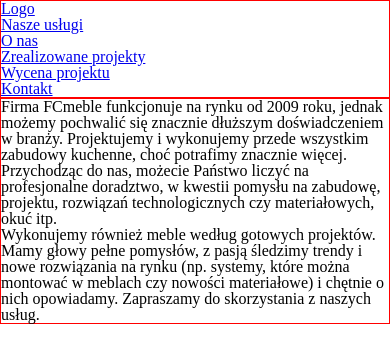
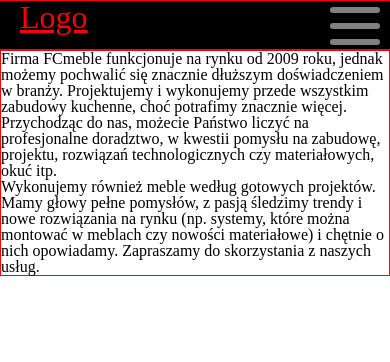
Before and after one commit to kostyrko/flacky-meble, a React (Create React App) app: page /onas in a window 390 px wide. Shown: the top 362 px of the page. Built offline with nearby package versions, Linux system fonts and the light colour scheme.

Commit message:
nav basic functionality

```diff
--- a/src/components/Nav.js
+++ b/src/components/Nav.js
@@ -6,34 +6,44 @@ import { withRouter } from "react-router";
 
 const Nav = ({location}) => {
 
-  console.log(location);
+  // console.log(location);
   return (
-    <div className={location.pathname==='/' ? "home": 'main-nav'}>
+    <nav className={location.pathname==='/' ? "home": 'main-nav'}>
       <div className="container">
+        <div className="logo-container">
           <h1 className="logo">
-        {/* <a href="/">Flacky <span>Combination</span></a> */}
             <NavLink exact to='/'>Logo</NavLink>
           </h1>
+        </div>
 
-      <ul className="nav">
-        <li className="nav_link services">
+        <input type="checkbox" name="hamburger-btn" id="toggle"/>
+        <label className="toggle" htmlFor="toggle">
+          <div className="menu-btn">
+            <div className="menu-btn__burger"></div>
+          </div>
+        </label>
+
+
+        <ul className="menu hamburger-nav">
+          <li className="nav-item services">
             <NavLink exact to='/uslugi'>Nasze usługi</NavLink>
           </li>
-        <li className="nav_link about">
+          <li className="nav-item about">
             <NavLink exact to='/onas'>O nas</NavLink>
           </li>
-        <li className="nav_link portfolio">
+          <li className="nav-item portfolio">
             <NavLink exact to='/projekty'>Zrealizowane projekty</NavLink>
           </li>
-        <li className="nav_link calculator">
+          <li className="nav-item calculator">
             <NavLink exact to='/kalkulator'>Wycena projektu</NavLink>
           </li>
-        <li className="nav_link contact">
+          <li className="nav-item contact">
             <NavLink exact to='/kontakt'>Kontakt</NavLink>
           </li>
         </ul>
       </div>
-    </div>
+    </nav>
   );
 }
+
 export const NavWithRouter = withRouter(Nav);
--- a/src/styles/_base.scss
+++ b/src/styles/_base.scss
@@ -1,3 +1,4 @@
 .container {
   border: 1px solid red;
+  max-width: 1200px;
 }
--- a/src/styles/_nav.scss
+++ b/src/styles/_nav.scss
@@ -1,3 +1,12 @@
+nav {
+  z-index: 10;
+  #toggle {
+    display: none;
+  }
+}
+
+
+
 .home {
   .logo {
     font-size: 2rem;
@@ -5,4 +14,159 @@
   .nav {
     background-color: aqua;
   }
+  .menu-btn {
+    display: none;
+  }
 }
+
+.main-nav {
+  // border: 1px solid blue;
+  background-color: black;
+  height: 50px;
+  display: flex;
+  justify-content: center;
+  width: 100vw;
+  .container {
+    width: 100%;
+    display: flex;
+    justify-content: space-around;
+  }
+  .logo a {
+    font-size: 2rem;
+    margin-left: 5vw;
+    color: white;
+  }
+
+  .nav {
+    width: 100vw;
+    display: flex;
+    align-items: center;
+    justify-content: space-between;
+    background-color: black;
+    border-bottom: 1px solid #eaeaea;
+    position: sticky;
+    top: 0;
+  }
+
+  .menu {
+    // border: 1px solid ;
+    // width: 30vw;
+    display: flex;
+    justify-content: space-around;
+    align-items: center;
+    z-index: 1;
+  }
+  .nav-item ~ .nav-item {
+    margin-left: 20px;
+  }
+  .nav-item a {
+    font-size: 0.9rem;
+    text-transform: uppercase;
+    font-weight: 600;
+  }
+
+
+}
+
+@media only screen and (max-width: 992px) {
+  .main-nav {
+    z-index: 10;
+    .container {
+      justify-content: space-between;
+    }
+    .logo-container {
+      background-color: black;
+      width: 100vw;
+      z-index: 10;
+    }
+    .logo a {
+      margin-left: 20px;
+      color: red;
+    }
+    .menu {
+      /* text-align: center; */
+      width: 100%;
+      position: absolute;
+      top: 80px;
+      transition: 5s ease-in-out;
+      position: fixed;
+      top: -320px;
+      transition: all 0.5s ease;
+      overflow: hidden;
+      // z-index: -1;
+      background-color: black;
+      display: block;
+    }
+    .nav-item {
+      margin-left: 15px;
+      a {
+        display: block;
+        height: 40px;
+        line-height: 40px;
+        /* border-bottom: 1px solid #eaeaea; */
+        margin: 0;
+      }
+    }
+    input[type="checkbox"]:checked ~ .menu {
+      top: 50px;
+      // z-index: -1;
+    }
+    /* ========= Hamburger Button ========== */
+    .menu-btn {
+      display: flex;
+      justify-content: center;
+      align-content: center;
+      position: relative;
+      width: 55px;
+      height: 50px;
+      cursor: pointer;
+      margin-right: 2vw;
+      z-index: 10;
+    }
+
+    .menu-btn__burger {
+      width: 50px;
+      height: 6px;
+      border-radius: 5px;
+      transition: all 0.5s ease-in-out;
+      align-self: center;
+    }
+
+    .menu-btn__burger,
+    .menu-btn__burger::before,
+    .menu-btn__burger::after {
+      background: gray;
+    }
+
+    .menu-btn__burger::before,
+    .menu-btn__burger::after {
+      content: "";
+      position: absolute;
+      width: 50px;
+      height: 6px;
+      border-radius: 5px;
+      transition: all 0.5s ease-in-out;
+    }
+
+    .menu-btn__burger::before {
+      transform: translateY(-16px);
+    }
+
+    .menu-btn__burger::after {
+      transform: translateY(16px);
+    }
+
+    /* ========= Animate Hamburger Button ========== */
+
+    input[type="checkbox"]:checked ~ label > .menu-btn > .menu-btn__burger {
+      background: transparent;
+      box-shadow: none;
+    }
+    #toggle:checked ~ label > .menu-btn > .menu-btn__burger::before {
+      transform: rotate(45deg);
+    }
+    input[type="checkbox"]:checked ~ label > .menu-btn > .menu-btn__burger::after {
+      transform: rotate(-45deg);
+    }
+  }
+}
```
Lines whose indentation alone changed are shown as unchanged.
